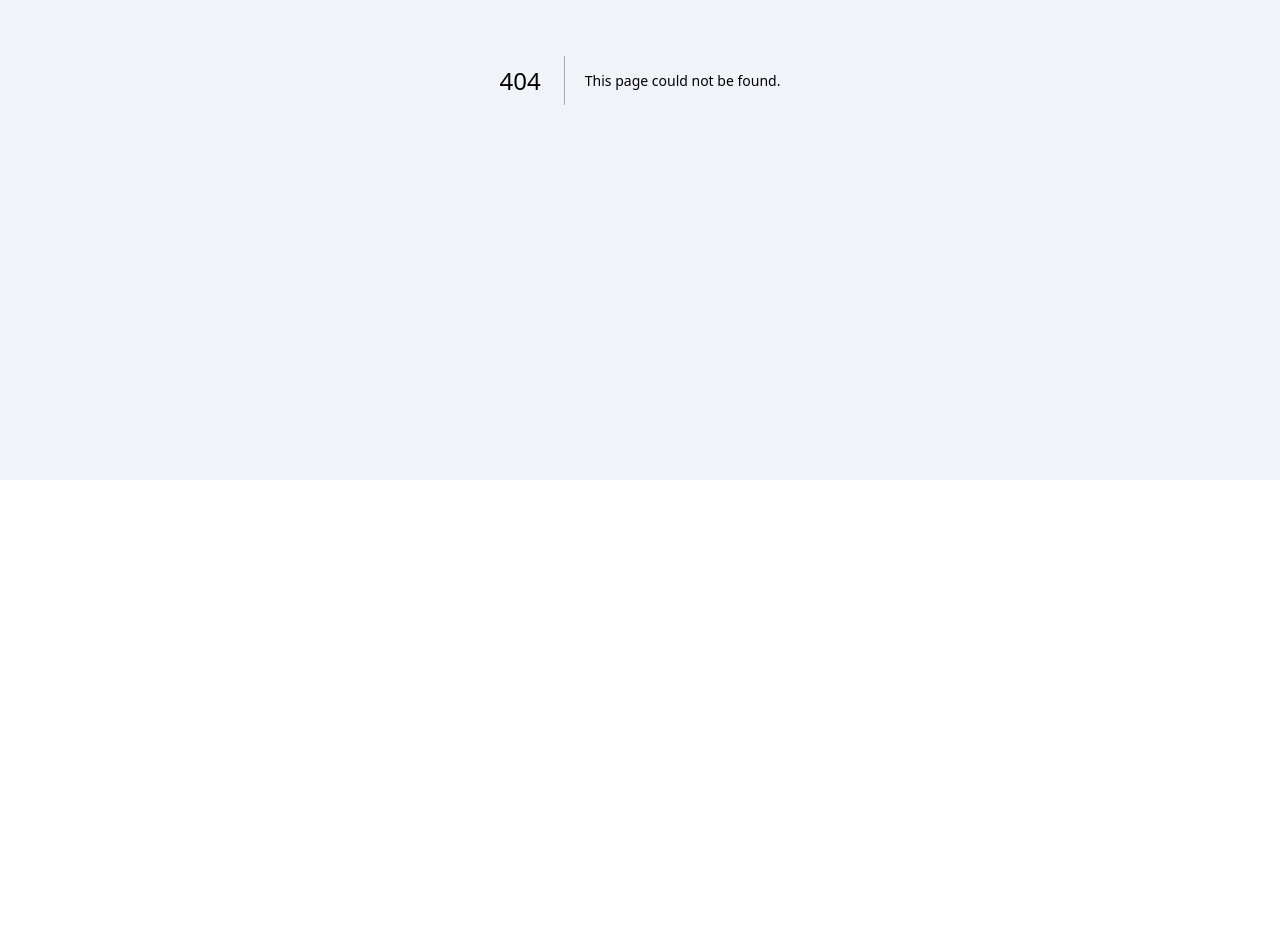
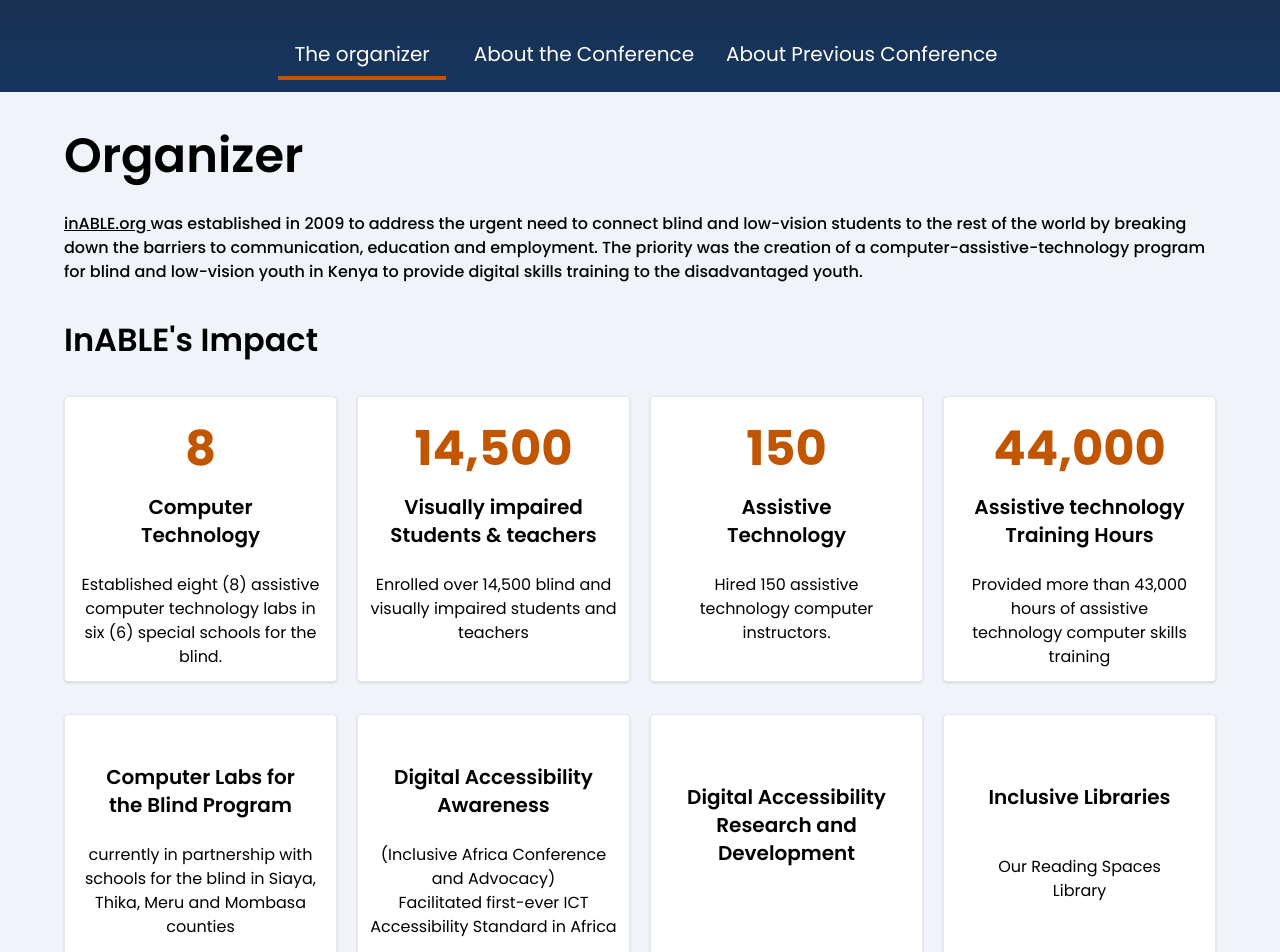
Before and after one commit to inABLE-org/conference-frontend, a Next.js app: page /theconference in a window 1280 px wide. Before the commit this address had no page. Shown: the part 320-1272 px from the top of the page. Before the commit the page ends 800 px from the top, so only its background shows below. Built offline with nearby package versions, Linux system fonts and the light colour scheme.

Commit message:
spacing fixes

```diff
--- a/src/components/Cardutilities/ImpactCard.tsx
+++ b/src/components/Cardutilities/ImpactCard.tsx
@@ -2,10 +2,10 @@ export default  function ImpactsCard(props:{number?:string,title?:JSX.Element,de
 {
     return(
     <>
-    <div className=" bg-white border border-gray-200  shadow pt-7 pb-5">
+    <div className=" bg-white border border-gray  shadow pt-7  rounded min-h-[286px]">
         <p className="text-center text-5xl font-bold text-secondary">{props.number}</p>
         <h2 className="text-center mt-5 font-semibold text-xl">{props.title}</h2>
-        <p className="mt-3 text-base leading-6 text-center">{props.description}</p>
+        <p className="mt-3 text-base leading-6  py-3 text-center">{props.description}</p>
 
     </div>
     </>
--- a/src/components/Cardutilities/RelevanceCard.tsx
+++ b/src/components/Cardutilities/RelevanceCard.tsx
@@ -5,7 +5,7 @@ export default function RelevanceCard(
     }) {
     return (
         <>
-        <div className="lg:grid lg:grid-cols-9 mb-8  sm:grid-cols-1 md:grid">
+        <div className="lg:grid lg:grid-cols-9 mb-16 sm:grid-cols-1 md:grid">
         <div className="bg-primary text-white text-[64px] flex col-span-2 ">
           {props.impactname}
         </div>
--- a/src/components/Footer/index.tsx
+++ b/src/components/Footer/index.tsx
@@ -30,7 +30,7 @@ export default function Footer() {
                   The Conference
                 </h2>
                 <ul className="mt-4 mb-8" aria-labelledby="footerTitle1">
-                  <FooterNavItem href="/theconference/about" name="About the conference" />
+                  <FooterNavItem href="/theconference" name="About the conference" />
                   <FooterNavItem href="/agenda" name="Agenda" />
                   <FooterNavItem href="/speakers" name="Speakers" />
                   <FooterNavItem href="/sponsors" name="Sponsors" />
--- a/src/pages/theconference/about/index.tsx
+++ b/src/pages/theconference/index.tsx
@@ -19,24 +19,24 @@ export default function About() {
                                     </h1>
                                 </div>
                                 <div>
-                                    <p className="text-white font-medium lg:-ml-[200px] py-8 text-base leading-29">To take digital accessibility and assistive technology in Africa to the next level, inABLE has begun organizing the fourth annual <a className="underline" href="https://inclusiveafrica.org/">Inclusive Africa Conference </a>scheduled on May 29 – 31, 2023 in Nairobi, Kenya, and virtually. The agenda discussions will focus on promoting the advancement of digital accessibility and assistive technology for persons with disabilities in Africa.</p>
+                                    <p className="text-white font-medium lg:-ml-20  py-8 text-base leading-29">To take digital accessibility and assistive technology in Africa to the next level, inABLE has begun organizing the fourth annual <a className="underline" href="https://inclusiveafrica.org/">Inclusive Africa Conference </a>scheduled on May 29 – 31, 2023 in Nairobi, Kenya, and virtually. The agenda discussions will focus on promoting the advancement of digital accessibility and assistive technology for persons with disabilities in Africa.</p>
                                 </div>
                             </div>
                         </div>
                         <div className="text-white pt-1 pb-3">
                             <div className="flex flex-col items-center justify-center ">
                                 <ul className="lg:flex md:flex">
-                                    <li className="sm:text-center">
+                                    <li className="text-center">
                                         <a href="#organizer" onClick={() => setOpenTab(1)} className={` text-xl font-normal ${openTab === 1 ? "border-b-4 border-secondary  mx-3" : ""} inline-block px-4 py-2`}>
                                             The organizer
                                         </a>
                                     </li>
-                                    <li className="sm:text-center">
+                                    <li className="text-center">
                                         <a href="#conference" onClick={() => setOpenTab(2)} className={`text-xl font-normal ${openTab === 2 ? "border-b-4 border-secondary  mx-3" : ""} inline-block px-4 py-2`}>
                                             About the Conference
                                         </a>
                                     </li>
-                                    <li className="sm:text-center">
+                                    <li className="text-center">
                                         <a href="#previous" onClick={() => setOpenTab(3)} className={`text-xl font-normal ${openTab === 3 ? "border-b-4 border-secondary  mx-3" : ""} inline-block px-4 py-2`}>
                                             About Previous Conference
                                         </a>
@@ -68,7 +68,7 @@ export default function About() {
                     </div>
                 </div>
                 <div className="container" id="conference">
-                    <h2 className="text-5xl font-semibold mb-10">
+                    <h2 className="text-5xl font-semibold mb-8">
                         Relevance
                     </h2>
                     <RelevanceCard
@@ -78,7 +78,7 @@ export default function About() {
                             </h3>
                         }
                         impactdescription={
-                            <p className="ml-7 py-3">
+                            <p className="ml-16 mr-8 py-2">
                                 The failure to provide accessible products and services in
                                 education, employment, financial services and other sectors is a
                                 global issue. During the COVID-19 pandemic, people were asked to
@@ -97,7 +97,7 @@ export default function About() {
 
                     <RelevanceCard
                         impactname={
-                            <h3 className="text-4xl px-9 py-12">
+                            <h3 className="text-4xl px-9 py-6">
                                 <span className="font-semibold">UNCRPD</span><br />
                                 <span className="text-xl">
                                     (UN Convention on the <br />Rights of Persons with disabilities)
@@ -105,7 +105,7 @@ export default function About() {
                             </h3>
                         }
                         impactdescription={
-                            <p className="ml-10 py-3">
+                            <p className="ml-16 mr-8 mt-3">
                                 The <a className="underline decoration-2" href="https://www.un.org/disabilities/documents/accessibility_and_development_june2013.pdf">UN Convention on the Rights of Persons with disabilities </a>
                                 addresses accessibility in its resolution adopted by the <a className="underline decoration-2" href="http://www.un-documents.net/a48r96.htm">General Assembly </a>
                                 in 1993 by recognizing “the importance of accessibility
@@ -120,14 +120,14 @@ export default function About() {
                         impactname={<h3 className="text-5xl py-8 ml-8 text-5xl font-semibold">SDG</h3>}
                         impactdescription={
                             <span className="py-5">
-                                <p className="ml-10">
+                                <p className="ml-16 mr-8">
                                     Goal 10 of the SDGs aims to ensure equal opportunity and reduced
                                     inequalities for all by 2030, to empower and promote the social,
                                     economic and political inclusion of all, irrespective of age,
                                     sex, disability, race, ethnicity, origin, religion or economic
                                     or other status.
                                 </p>
-                                <p className="mt-5 ml-10">
+                                <p className="ml-16 mr-8 mt-3">
                                     During this Post- Covid period, how do we take advantage of the
                                     lesson learned in the last three years to ensure that no one is
                                     left behind?
@@ -155,19 +155,19 @@ export default function About() {
                 <div className="container">
                     <div className="grid grid-cols-1 md:grid-cols-2 gap-0 mt-20">
                         <div className="">
-                            <h3 className="text-5xl font-semibold ml-5">Objectives</h3>
-                            <p className="my-5">
-                                Since the first Inclusive Africa Conference in 2020, the purpose
-                                of this annual event is to promote the advancement of digital
-                                accessibility and assistive technology for persons with
-                                disabilities in Africa. Over the last three years this event has
-                                created a platform for disability and assistive technology for
-                                persons with disabilities in Africa. Over the last three years
-                                this event has created a platform for disability
+                            <h3 className="text-5xl font-semibold">Objectives</h3>
+                            <p className="mb-5 mt-8">
+                                Since the first Inclusive Africa Conference in 2020, the <br /> purpose
+                                of this annual event is to promote the <br />advancement of digital
+                                accessibility and assistive< br />technology for persons with
+                                disabilities in Africa. Over the <br /> last three years this event has
+                                created a platform for <br />disability and assistive technology for
+                                persons with <br />disabilities in Africa. Over the last three years
+                                this event <br /> has created a platform for disability
                             </p>
                             <img className="mt-16 pt-16" src="../assets/img/spiner.png" />
                         </div>
-                        <div className="mt-10">
+                        <div >
                             <ObjectiveCard
                                 objectiveNumber={<h5>01</h5>}
                                 objectiveName={
@@ -229,8 +229,8 @@ export default function About() {
                 </div>
                 <PreviousConference />
                 <div className="mt-10 py-10 text-center">
-                    <h2 className="text-5xl">Other Meetings & conferences</h2>
-                    <p className="mt-10 mb-12">
+                    <h2 className="text-5xl font-semibold">Other Meetings & conferences</h2>
+                    <p className="mt-10 mb-12 text-xl">
                         The organization has organized similar meetings and conferences in the
                         previous years
                     </p>
--- a/src/pages/theconference/about/sections/impactsection.tsx
+++ b/src/pages/theconference/sections/impactsection.tsx
@@ -3,17 +3,17 @@ export default function ImpactSection()
 {
     return(
         <>
-         <div className="grid sm:grid-cols-2 xl:grid-cols-4 gap-x-5 gap-y-16 my-8 justify-center">
+         <div className="grid sm:grid-cols-2 xl:grid-cols-4 gap-x-5 gap-y-3 my-8 lgjustify-center">
                         <ImpactsCard
                         number="8"
                         title= {<>Computer <br></br>Technology</>}
-                        description={<>
+                        description={<span>
                         Established eight (8) assistive
-                         computer technology labs in
-                         <br></br>six (6) special schools for the
-                          <br></br>
+                         <br />computer technology labs in
+                         <br />six (6) special schools for the
+                          <br />
                            blind.
-                        </>
+                        </span>
                         }
                         />
                          <ImpactsCard
@@ -40,17 +40,17 @@ export default function ImpactSection()
                         Assistive technology <br /> Training Hours
                         </>}
                         description={<>
-                        Provided more than 43,000 <br /> hours of assistive technology computer skills training
+                        Provided more than 43,000 <br /> hours of assistive <br />technology computer skills <br /> training
                         </>}
                         />
                     </div>
-                    <div className="grid sm:grid-cols-2 xl:grid-cols-4 gap-x-5 gap-y-16 my-10 justify-center">
+                    <div className="grid sm:grid-cols-2 xl:grid-cols-4 gap-x-5 gap-y-3 lg:my-8 sm:my-3 md:my-3 lgjustify-center">
                         <ImpactsCard
                         title={<>
                             Computer Labs for <br /> the Blind Program
                         </>}
                         description={<>
-                          currently in partnership with <br />schools for the blind in Siaya,<br />Thika, Meru and Mombasa counties
+                          currently in partnership with <br />schools for the blind in Siaya,<br />Thika, Meru and Mombasa <br />counties
                         </>}
                         />
                          <ImpactsCard
@@ -66,14 +66,18 @@ export default function ImpactSection()
                             Digital Accessibility <br />Research and <br />Development
                         </div>}
                         />
-                         <ImpactsCard
-                        title={<>
-                        Assistive technology <br /> Training Hours
-                        </>}
-                        description={<>
-                        Provided more than 43,000 <br /> hours of assistive technology computer skills training
-                        </>}
+                          <ImpactsCard
+                        title={<div className="py-5">
+                            Inclusive Libraries
+                        </div>
+
+                    }
+                    description={<>
+                    Our Reading Spaces <br /> Library
+                    </>}
                         />
+
+
                     </div>
         </>
     )
--- a/src/pages/theconference/about/sections/previousconferences.tsx
+++ b/src/pages/theconference/sections/previousconferences.tsx
@@ -3,7 +3,7 @@ import { ArrowRightIcon } from "@heroicons/react/24/solid";
 export default function PreviousConference() {
     return (
         <>
-            <h4 className="text-5xl font-semibold py-8 container">
+            <h4 className="text-5xl font-semibold py-8 container mt-10">
                 About Previous Conferences
             </h4>
             <div>
@@ -50,14 +50,14 @@ export default function PreviousConference() {
                             <div>
                                 <div className="flex mb-10">
                                     <button className="text-white rounded border-4 border-white p-3 ml-auto rounded-full">
-                                        2022 Gallerly
+                                        2022 Gallery
                                         <ArrowRightIcon
                                             className="ml-4 h-5 w-5 inline-flex stroke-[1.5]"
                                             stroke="currentColor"
                                         />
                                     </button>
                                 </div>
-                                <div className="grid gap-6 lg:grid-cols-2 md:grid-cols-2 sm:grid-cols-1 grid-rows-3">
+                                <div className="grid gap-6 lg:grid-cols-2 md:grid-cols-1 sm:grid-cols-1 grid-rows-3">
                                     <Conferencecard title={
                                         <>
                                             <h4 className="text-[32px] font-semibold mt-1">Launch</h4>
@@ -142,14 +142,14 @@ export default function PreviousConference() {
                             <div>
                                 <div className="flex mb-5">
                                     <button className="text-dark rounded border-4 border-primary p-3 ml-auto rounded-full ">
-                                        2022 Gallerly
+                                        2022 Gallery
                                         <ArrowRightIcon
                                             className="ml-4 h-5 w-5 inline-flex stroke-[1.5]"
                                             stroke="currentColor"
                                         />
                                     </button>
                                 </div>
-                                <div className="grid gap-4 lg:grid-cols-2 md:grid-cols-2 sm:grid-cols-1 grid-rows-3">
+                                <div className="grid gap-4 lg:grid-cols-2 md:grid-cols-1 sm:grid-cols-1 grid-rows-3">
                                     <Conferencecard title={
                                         <>
                                             <h4 className="text-[32px] font-semibold my-3">+1583</h4>
@@ -226,14 +226,14 @@ export default function PreviousConference() {
                             <div>
                                 <div className="flex mb-5">
                                     <button className="text-white rounded border-4 border-white p-3 ml-auto rounded-full ">
-                                        2022 Gallerly
+                                        2022 Gallery
                                         <ArrowRightIcon
                                             className="ml-4 h-5 w-5 inline-flex stroke-[1.5]"
                                             stroke="currentColor"
                                         />
                                     </button>
                                 </div>
-                                <div className="grid gap-4 lg:grid-cols-2 md:grid-cols-2 sm:grid-cols-1 grid-rows-3">
+                                <div className="grid gap-4 lg:grid-cols-2 md:grid-cols-1 sm:grid-cols-1 grid-rows-3">
                                     <Conferencecard title={
                                         <>
                                             <h4 className="text-[32px] font-semibold my-3">6300</h4>
```
